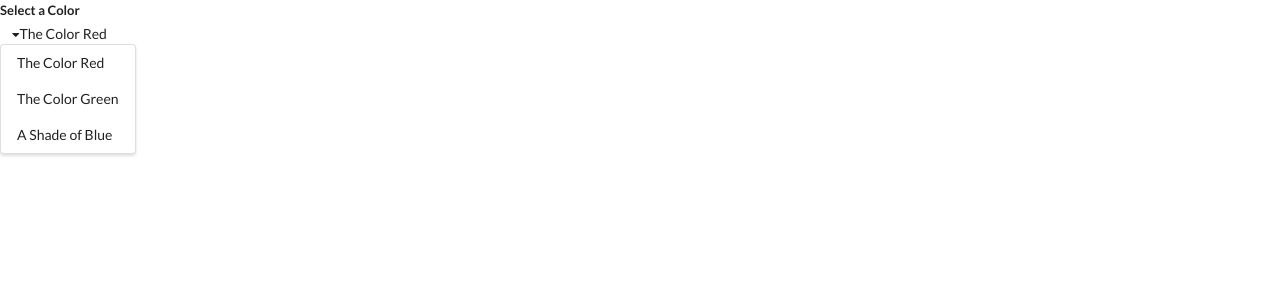
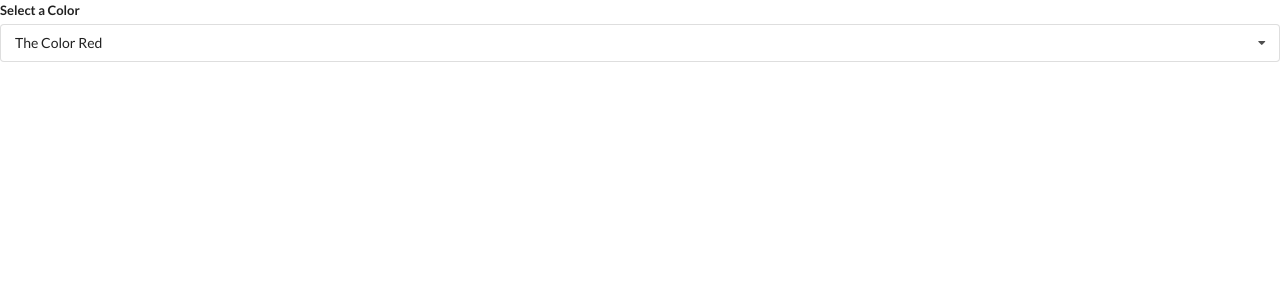
Before and after one commit to rugieri/widgets, a React (Create React App) app: page / in a window 1280 px wide. Shown: the top 300 px of the page. Built offline with nearby package versions, Linux system fonts and the light colour scheme.

Commit message:
hiding and showing the option list

```diff
--- a/src/components/Dropdown.js
+++ b/src/components/Dropdown.js
@@ -1,7 +1,13 @@
-import React from 'react';
+import React, { useState } from 'react';
 
 const Dropdown = ({ options, selected, onSelectedChange }) => {
+  const [open, setOpen] = useState(false);
+
   const renderedOptions = options.map((option) => {
+    if (option.value === selected.value) {
+      return null;
+    }
+
     return (
       <div
         key={option.value}
@@ -16,10 +22,15 @@
     <div className="ui form">
       <div className="field">
         <label className="label">Select a Color</label>
-        <div className="ui slection dropdown visible active">
+        <div
+          onClick={() => setOpen(!open)}
+          className={`ui selection dropdown ${open ? 'visible active' : ''}`}
+        >
           <i className="dropdown icon"></i>
           <div className="text">{selected.label}</div>
-          <div className="menu visible transition">{renderedOptions}</div>
+          <div className={`menu ${open ? 'visible transition' : ''}`}>
+            {renderedOptions}
+          </div>
         </div>
       </div>
     </div>
```
